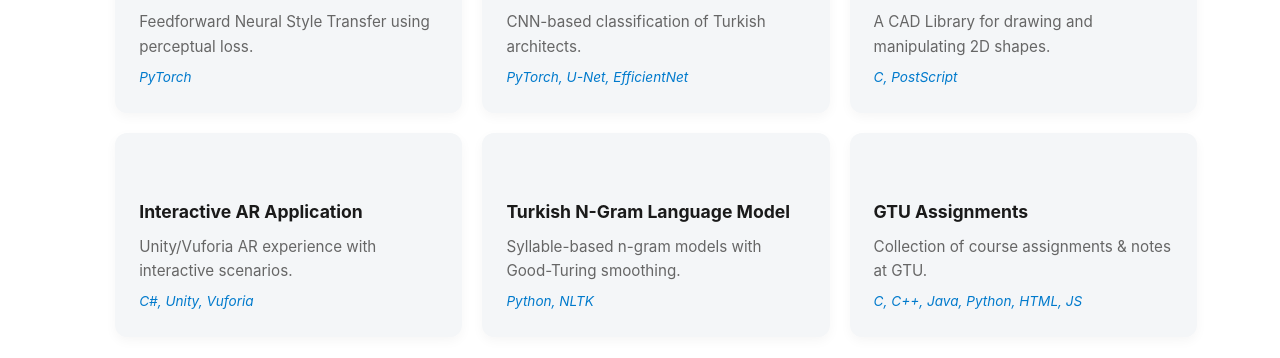
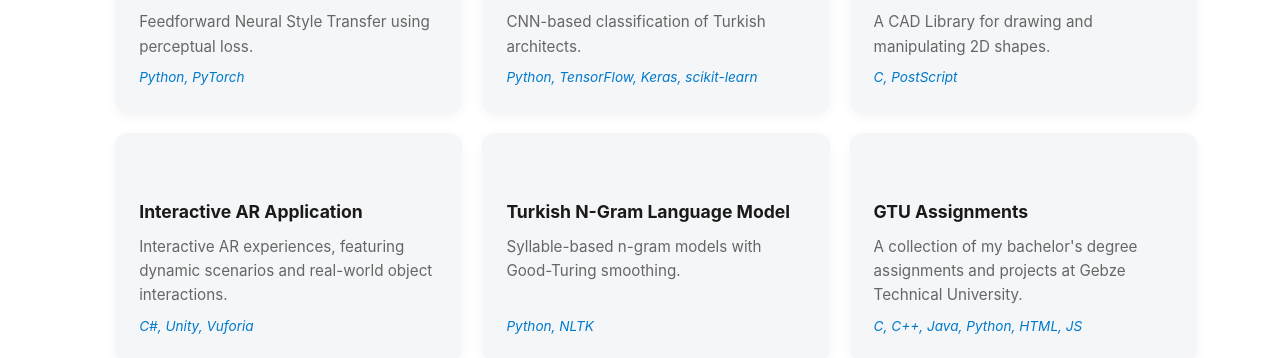
Before and after one commit to ebylmz/ebylmz.github.io, a React (Vite) app: page / in a window 1280 px wide. Shown: the part 3304-3662 px from the top of the page. Built offline with nearby package versions, Linux system fonts and the light colour scheme; some icons are missing.

Commit message:
update projects tech

```diff
--- a/src/components/Projects.jsx
+++ b/src/components/Projects.jsx
@@ -8,14 +8,14 @@ const projects = [
   {
     title: 'Fast Neural Style Transfer',
     description: 'Feedforward Neural Style Transfer using perceptual loss.',
-    tech: 'PyTorch',
+    tech: 'Python, PyTorch',
     github: 'https://github.com/ebylmz/fast-neural-style-transfer',
     live: 'https://huggingface.co/spaces/ebylmz/fast-neural-style-transfer'
   },
   {
     title: 'Architectural Style Classification',
     description: 'CNN-based classification of Turkish architects.',
-    tech: 'PyTorch, U-Net, EfficientNet',
+    tech: 'Python, TensorFlow, Keras, scikit-learn',
     github: 'https://github.com/ebylmz/arch-style-classification'
   },
   {
@@ -26,7 +26,7 @@ const projects = [
   },
   {
     title: 'Interactive AR Application',
-    description: 'Unity/Vuforia AR experience with interactive scenarios.',
+    description: 'Interactive AR experiences, featuring dynamic scenarios and real-world object interactions.',
     tech: 'C#, Unity, Vuforia',
     github: 'https://github.com/ebylmz/interactive-ar-experience'
   },
@@ -38,7 +38,7 @@ const projects = [
   },
   {
     title: 'GTU Assignments',
-    description: 'Collection of course assignments & notes at GTU.',
+    description: 'A collection of my bachelor\'s degree assignments and projects at Gebze Technical University.',
     tech: 'C, C++, Java, Python, HTML, JS',
     github: 'https://github.com/ebylmz/gtu-cse'
   }
```
